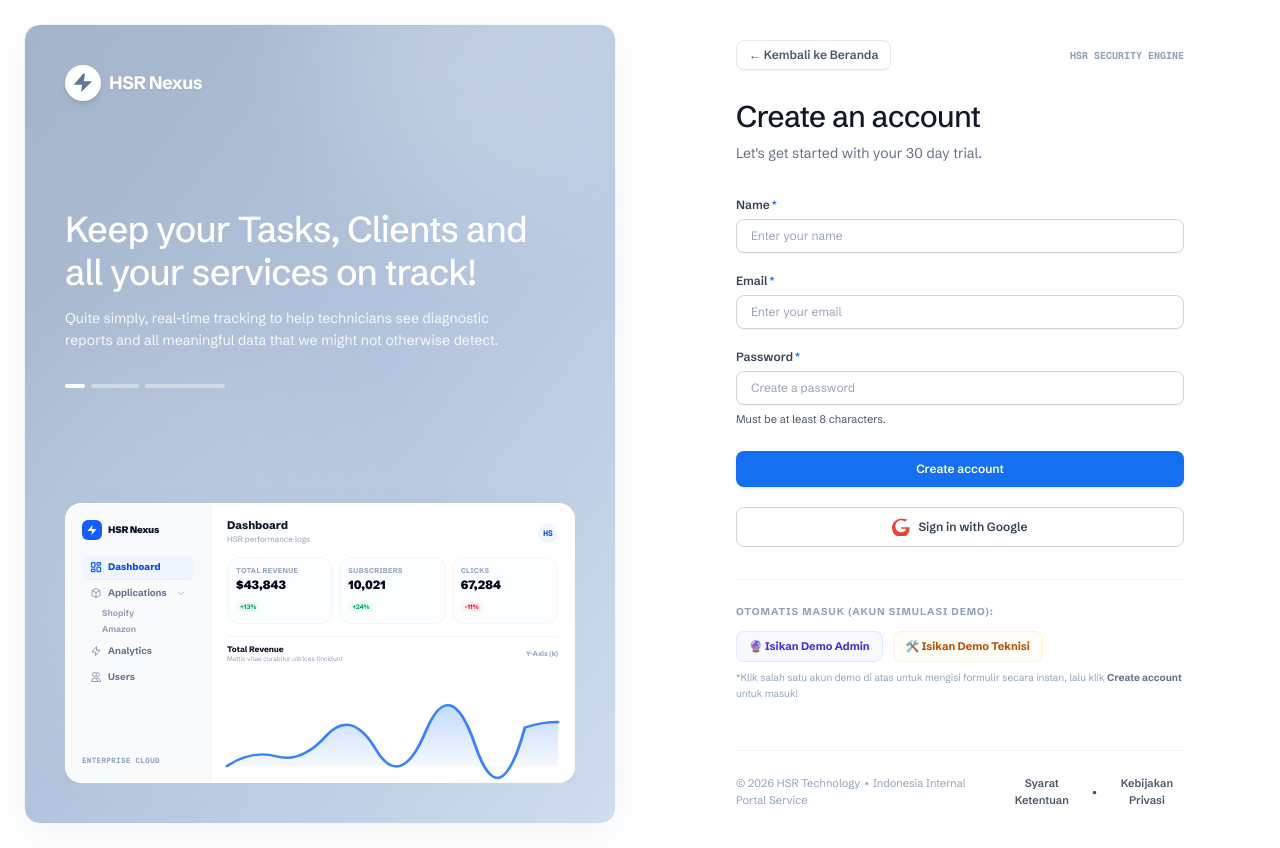
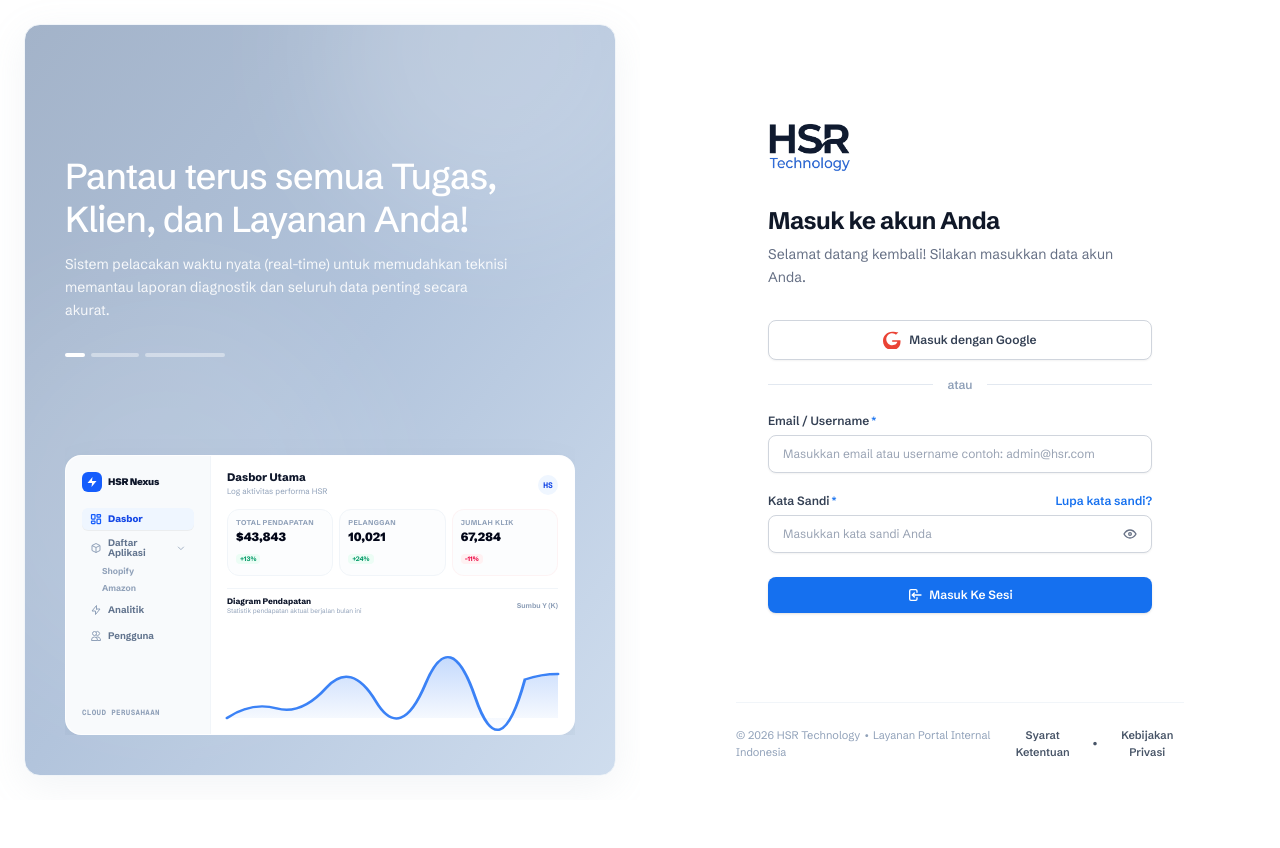
Before and after one commit to mrbvrz/hsrtech.id, a React (Vite) app: page /login in a window 1280 px wide. After the commit the page ends 800 px from the top, so only its background shows below. Built offline with nearby package versions, Linux system fonts and the light colour scheme.

Commit message:
feat: add password visibility toggle to login page
- Add IconEye and IconEyeOff for password masking
- Implement state to toggle password visibility
- Import logo image for consistent branding

```diff
--- a/src/components/Login.tsx
+++ b/src/components/Login.tsx
@@ -10,12 +10,13 @@
   IconCheck, IconSearch, IconBuilding, IconShieldCheck, IconAlertCircle, IconRefresh,
   IconSettings, IconActivity, IconFileText, IconCircleCheck, IconClock, IconCircleX, IconPlus,
   IconArrowLeft, IconKey, IconMail, IconPhone, IconUsers, IconTool, IconChevronRight, IconChevronDown,
-  IconBell, IconHelpCircle, IconDots, IconBriefcase, IconMenu2
+  IconBell, IconHelpCircle, IconDots, IconBriefcase, IconMenu2, IconEye, IconEyeOff
 } from '@tabler/icons-react';
 import { SERVICES } from '../data';
 import { Reservation as ReservationType } from '../types';
 import Logo from './Logo';
 import { useLegalDrawer } from '../context/LegalDrawerContext';
+import logoImg from '../assets/logo.png';
 
 interface LoginProps {
   onLoginSuccess: (role: 'admin' | 'teknisi') => void;
@@ -27,9 +28,9 @@
 export default function Login({ onLoginSuccess, onNavigateHome, userRole, onLogout }: LoginProps) {
   const { openTerms, openPrivacy } = useLegalDrawer();
   // Login Panel State
-  const [displayName, setDisplayName] = useState('');
   const [username, setUsername] = useState('');
   const [password, setPassword] = useState('');
+  const [showPassword, setShowPassword] = useState(false);
   const [errorMsg, setErrorMsg] = useState('');
   const [isLoading, setIsLoading] = useState(false);
 
@@ -1300,19 +1301,7 @@
     );
   }
 
-  // ELSE: RETURN THE VISUALLY POLISHED SPLIT SCREEN LOGIN/REGISTER
-  const fillDemo = (role: 'admin' | 'teknisi') => {
-    if (role === 'admin') {
-      setDisplayName('Hasan Suryaman');
-      setUsername('admin@hsr.com');
-      setPassword('admin');
-    } else {
-      setDisplayName('John Marpaung');
-      setUsername('teknisi@hsr.com');
-      setPassword('teknisi');
-    }
-  };
-
+  // ELSE: RETURN THE VISUALLY POLISHED SPLIT SCREEN SIGN-IN
   return (
     <div className="min-h-screen bg-white text-slate-900 flex font-sans overflow-hidden">
 
@@ -1323,23 +1312,13 @@
           <div className="absolute top-[-20%] right-[-10%] w-[350px] h-[350px] bg-white/20 rounded-full blur-3xl pointer-events-none" />
           <div className="absolute bottom-[10%] left-[-10%] w-[400px] h-[400px] bg-white/10 rounded-full blur-3xl pointer-events-none" />
 
-          {/* Top Logo Section */}
-          <div className="flex items-center gap-2 z-10">
-            <div className="w-9 h-9 rounded-full bg-white flex items-center justify-center shadow-md shadow-slate-350/20 shrink-0">
-              <svg className="w-5.5 h-5.5 text-[#5e779b] fill-current" viewBox="0 0 24 24">
-                <path d="M12 2L2 14h9l-1.2 8L22 10h-9l1.2-8z" strokeLinecap="round" strokeLinejoin="round" />
-              </svg>
-            </div>
-            <span className="text-lg font-bold tracking-tight text-white font-sans drop-shadow-xs">HSR Nexus</span>
-          </div>
-
           {/* Middle Body Copy */}
           <div className="my-auto pt-6 pb-4 max-w-xl text-left z-10">
             <h1 className="text-3xl xl:text-4xl font-display font-medium text-white tracking-tight leading-[1.2] mb-3 [text-wrap:balance]">
-              Keep your Tasks, Clients and all your services on track!
+              Pantau terus semua Tugas, Klien, dan Layanan Anda!
             </h1>
             <p className="text-white/90 text-sm leading-relaxed font-normal max-w-md mb-8">
-              Quite simply, real-time tracking to help technicians see diagnostic reports and all meaningful data that we might not otherwise detect.
+              Sistem pelacakan waktu nyata (real-time) untuk memudahkan teknisi memantau laporan diagnostik dan seluruh data penting secara akurat.
             </p>
 
             {/* Pagination Segment Lines */}
@@ -1376,7 +1355,7 @@
                         <rect x="14" y="12" width="7" height="9" rx="1" />
                         <rect x="3" y="16" width="7" height="5" rx="1" />
                       </svg>
-                      Dashboard
+                      Dasbor
                     </div>
 
                     <div className="flex items-center justify-between px-2 py-1 text-slate-500 hover:text-slate-900 text-[9.5px] font-bold leading-none cursor-pointer">
@@ -1384,7 +1363,7 @@
                         <svg className="w-3 h-3 text-slate-400 shrink-0" fill="none" stroke="currentColor" strokeWidth="2" viewBox="0 0 24 24">
                           <path d="M20 7l-8-4-8 4m16 0l-8 4m8-4v10l-8 4m0-10L4 7m8 4v10M4 7v10l8 4" />
                         </svg>
-                        Applications
+                        Daftar Aplikasi
                       </span>
                       <svg className="w-2.5 h-2.5 text-slate-400" fill="none" stroke="currentColor" strokeWidth="2" viewBox="0 0 24 24">
                         <path d="M19 9l-7 7-7-7" />
@@ -1397,26 +1376,26 @@
                       <svg className="w-3 h-3 text-slate-400 shrink-0" fill="none" stroke="currentColor" strokeWidth="2" viewBox="0 0 24 24">
                         <path d="M13 10V3L4 14h7v7l9-11h-7z" strokeLinecap="round" strokeLinejoin="round" />
                       </svg>
-                      Analytics
+                      Analitik
                     </div>
                     <div className="flex items-center gap-1.5 px-2 py-1 text-slate-500 text-[9.5px] font-bold">
                       <svg className="w-3 h-3 text-slate-400 shrink-0" fill="none" stroke="currentColor" strokeWidth="2" viewBox="0 0 24 24">
                         <path d="M12 4.354a4 4 0 110 5.292M15 21H3v-1a6 6 0 0112 0v1zm0 0h6v-1a6 6 0 00-9-5.197M13 7a4 4 0 11-8 0 4 4 0 018 0z" />
                       </svg>
-                      Users
+                      Pengguna
                     </div>
                   </div>
                 </div>
 
-                <div className="text-[7.5px] font-mono font-bold text-slate-400 tracking-wider">ENTERPRISE CLOUD</div>
+                <div className="text-[7.5px] font-mono font-bold text-slate-400 tracking-wider">CLOUD PERUSAHAAN</div>
               </div>
 
               {/* Main Mini Panel Body */}
               <div className="flex-1 bg-white p-4 flex flex-col justify-between rounded-r-2xl overflow-hidden">
                 <div className="flex items-center justify-between">
                   <div>
-                    <h4 className="text-[11px] font-extrabold text-slate-900 leading-none">Dashboard</h4>
-                    <span className="text-[8px] text-slate-400 mt-0.5 block">HSR performance logs</span>
+                    <h4 className="text-[11px] font-extrabold text-slate-900 leading-none">Dasbor Utama</h4>
+                    <span className="text-[8px] text-slate-400 mt-0.5 block">Log aktivitas performa HSR</span>
                   </div>
                   <div className="w-5 h-5 rounded-full bg-blue-50 text-blue-700 font-bold text-[8px] flex items-center justify-center font-mono">
                     HS
@@ -1426,17 +1405,17 @@
                 {/* Statistics Row layout */}
                 <div className="grid grid-cols-3 gap-1.5 my-3">
                   <div className="border border-slate-100 bg-slate-50/40 p-2 rounded-xl">
-                    <span className="text-[7px] text-slate-400 block font-bold uppercase tracking-wider">Total Revenue</span>
+                    <span className="text-[7px] text-slate-400 block font-bold uppercase tracking-wider">Total Pendapatan</span>
                     <span className="text-xs font-black text-slate-950 mt-0.5 block leading-none">$43,843</span>
                     <span className="inline-block px-1 py-0.5 rounded-sm bg-emerald-50 text-emerald-600 text-[6.5px] font-bold mt-1 leading-none">+13%</span>
                   </div>
                   <div className="border border-slate-100 bg-slate-50/40 p-2 rounded-xl">
-                    <span className="text-[7px] text-slate-400 block font-bold uppercase tracking-wider">Subscribers</span>
+                    <span className="text-[7px] text-slate-400 block font-bold uppercase tracking-wider">Pelanggan</span>
                     <span className="text-xs font-black text-slate-950 mt-0.5 block leading-none">10,021</span>
                     <span className="inline-block px-1 py-0.5 rounded-sm bg-emerald-50 text-emerald-600 text-[6.5px] font-bold mt-1 leading-none">+24%</span>
                   </div>
                   <div className="border border-[#fee2e2]/35 bg-slate-50/40 p-2 rounded-xl">
-                    <span className="text-[7px] text-slate-400 block font-bold uppercase tracking-wider">Clicks</span>
+                    <span className="text-[7px] text-slate-400 block font-bold uppercase tracking-wider">Jumlah Klik</span>
                     <span className="text-xs font-black text-slate-950 mt-0.5 block leading-none">67,284</span>
                     <span className="inline-block px-1 py-0.5 rounded-sm bg-rose-50 text-rose-600 text-[6.5px] font-bold mt-1 leading-none">-11%</span>
                   </div>
@@ -1446,10 +1425,10 @@
                 <div className="pt-2 border-t border-slate-100 flex-1 flex flex-col justify-between">
                   <div className="flex items-center justify-between">
                     <div>
-                      <span className="text-[8px] font-extrabold text-slate-900 block leading-none">Total Revenue</span>
-                      <span className="text-[6.5px] text-slate-400 block mt-0.5">Mattis vitae curabitur ultrices tincidunt</span>
+                      <span className="text-[8px] font-extrabold text-slate-900 block leading-none">Diagram Pendapatan</span>
+                      <span className="text-[6.5px] text-slate-400 block mt-0.5">Statistik pendapatan aktual berjalan bulan ini</span>
                     </div>
-                    <div className="text-[7px] font-bold text-slate-400">Y-Axis (k)</div>
+                    <div className="text-[7px] font-bold text-slate-400">Sumbu Y (K)</div>
                   </div>
 
                   {/* Gorgeous glowing wave chart using smooth SVG vectors */}
@@ -1487,32 +1466,49 @@
       {/* RIGHT CONTAINER COL: Form area (48% width) */}
       <div className="w-full lg:w-[50%] flex flex-col justify-between px-6 py-10 md:px-12 lg:px-16 xl:px-24 bg-white relative">
 
-        {/* Back Link to Public Web */}
-        <div className="flex items-center justify-between">
-          <button
-            type="button"
-            onClick={onNavigateHome}
-            className="group inline-flex items-center gap-2 px-3 py-1.5 rounded-lg border border-slate-200 bg-white hover:border-slate-300 text-xs font-semibold text-slate-600 hover:text-slate-900 transition-all cursor-pointer shadow-2xs"
-          >
-            ← Kembali ke Beranda
-          </button>
-
-          <div className="text-right text-[10px] font-mono font-bold text-slate-400">
-            HSR SECURITY ENGINE
+        {/* Central Registration Panel */}
+        <div className="my-auto max-w-sm w-full mx-auto py-8">
+
+          {/* Logo brand */}
+          <div className="flex justify-start mb-8">
+            <img
+              src={logoImg}
+              alt="HSR Logo"
+              className="h-16 w-auto object-contain"
+              referrerPolicy="no-referrer"
+            />
           </div>
-        </div>
-
-        {/* Central Registration Panel */}
-        <div className="my-auto max-w-md w-full mx-auto py-8">
 
           {/* Header block */}
           <div className="text-left mb-8">
-            <h2 className="text-3xl font-display font-medium text-[#101828] tracking-tight leading-none mb-2.5">
-              Create an account
+            <h2 className="text-2xl font-display font-bold text-[#101828] tracking-tight leading-none mb-2.5">
+              Masuk ke akun Anda
             </h2>
             <p className="text-sm font-normal text-[#667085] leading-relaxed">
-              Let's get started with your 30 day trial.
+              Selamat datang kembali! Silakan masukkan data akun Anda.
             </p>
+          </div>
+
+          {/* Tombol login dengan Google di bagian atas */}
+          <div className="mb-5 space-y-4">
+            <button
+              type="button"
+              onClick={handleGoogleSignIn}
+              className="w-full flex items-center justify-center gap-2 bg-white hover:bg-[#F9FAFB] text-[#344054] border border-[#D0D5DD] font-semibold py-2.5 px-4 rounded-lg text-xs shadow-xs hover:shadow-2xs transition-all cursor-pointer select-none font-sans"
+            >
+              <svg className="w-4.5 h-4.5 shrink-0" viewBox="0 0 24 24">
+                <path fill="#EA4335" d="M12.24 10.285V14.4h6.887c-.275 1.565-1.88 4.604-6.887 4.604-4.33 0-7.859-3.578-7.859-8s3.53-8 7.859-8c2.46 0 4.105 1.025 5.047 1.926l3.245-3.123C18.25 1.91 15.45 1 12.24 1 5.485 1 0 6.485 0 13.24s5.485 12.24 12.24 12.24c6.1 0 11.144-4.29 11.144-11.24 0-.756-.08-1.332-.18-1.956H12.24z"/>
+              </svg>
+              <span>Masuk dengan Google</span>
+            </button>
+
+            {/* Pembatas 'atau' */}
+            <div className="relative flex items-center justify-center py-2">
+              <div className="border-t border-slate-200 w-full" />
+              <span className="absolute bg-white px-3.5 text-xs font-semibold text-slate-400">
+                atau
+              </span>
+            </div>
           </div>
 
           {/* Form container */}
@@ -1523,125 +1519,91 @@
               <motion.div
                 initial={{ opacity: 0, y: -4 }}
                 animate={{ opacity: 1, y: 0 }}
-                className="bg-rose-50 border border-rose-150 text-rose-700 p-3 rounded-lg text-xs font-medium flex items-start gap-2 shadow-2xs"
+                className="bg-rose-50 border border-rose-150 text-rose-750 p-3 rounded-lg text-xs font-medium flex items-start gap-2 shadow-sm"
               >
                 <IconAlertCircle className="w-4 h-4 shrink-0 mt-0.5 text-rose-600" />
                 <span>{errorMsg}</span>
               </motion.div>
             )}
 
-            {/* Field 1: Name */}
-            <div>
-              <label htmlFor="name-input" className="block text-xs font-semibold text-[#344054] mb-1.5">
-                Name<span className="text-[#1570ef] ml-0.5">*</span>
-              </label>
-              <input
-                id="name-input"
-                type="text"
-                placeholder="Enter your name"
-                required
-                value={displayName}
-                onChange={(e) => setDisplayName(e.target.value)}
-                className="w-full border border-[#D0D5DD] px-3.5 py-2 text-xs rounded-lg text-slate-900 placeholder-[#98A2B3] focus:outline-none focus:ring-3 focus:ring-blue-100 focus:border-[#1570ef] shadow-2xs transition-all bg-white"
-              />
-            </div>
-
-            {/* Field 2: Email */}
+            {/* Field 1: Email / Username */}
             <div>
               <label htmlFor="email-input" className="block text-xs font-semibold text-[#344054] mb-1.5">
-                Email<span className="text-[#1570ef] ml-0.5">*</span>
+                Email / Username<span className="text-[#1570ef] ml-0.5">*</span>
               </label>
               <input
                 id="email-input"
                 type="text"
-                placeholder="Enter your email"
+                placeholder="Masukkan email atau username contoh: admin@hsr.com"
                 required
                 value={username}
                 onChange={(e) => setUsername(e.target.value)}
-                className="w-full border border-[#D0D5DD] px-3.5 py-2 text-xs rounded-lg text-slate-900 placeholder-[#98A2B3] focus:outline-none focus:ring-3 focus:ring-blue-100 focus:border-[#1570ef] shadow-2xs transition-all bg-white"
+                className="w-full border border-[#D0D5DD] px-3.5 py-2.5 text-xs rounded-lg text-slate-900 placeholder-[#98A2B3] focus:outline-none focus:ring-4 focus:ring-blue-50/50 focus:border-[#1570ef] shadow-xs transition-all bg-white font-sans"
               />
             </div>
 
-            {/* Field 3: Password */}
+            {/* Field 2: Password with Show/Hide Toggle */}
             <div>
-              <label htmlFor="password-input" className="block text-xs font-semibold text-[#344054] mb-1.5">
-                Password<span className="text-[#1570ef] ml-0.5">*</span>
-              </label>
-              <input
-                id="password-input"
-                type="password"
-                placeholder="Create a password"
-                required
-                value={password}
-                onChange={(e) => setPassword(e.target.value)}
-                className="w-full border border-[#D0D5DD] px-3.5 py-2 text-xs rounded-lg text-slate-900 placeholder-[#98A2B3] focus:outline-none focus:ring-3 focus:ring-blue-100 focus:border-[#1570ef] shadow-2xs transition-all bg-white"
-              />
-              <p className="text-[11px] text-[#475467] font-normal mt-1.5 leading-normal">
-                Must be at least 8 characters.
-              </p>
+              <div className="flex justify-between items-center mb-1.5">
+                <label htmlFor="password-input" className="block text-xs font-semibold text-[#344054]">
+                  Kata Sandi<span className="text-[#1570ef] ml-0.5">*</span>
+                </label>
+                <span className="text-xs text-[#1570ef] hover:text-[#175cd3] font-semibold cursor-pointer select-none">
+                  Lupa kata sandi?
+                </span>
+              </div>
+
+              <div className="relative">
+                <input
+                  id="password-input"
+                  type={showPassword ? "text" : "password"}
+                  placeholder="Masukkan kata sandi Anda"
+                  required
+                  value={password}
+                  onChange={(e) => setPassword(e.target.value)}
+                  className="w-full border border-[#D0D5DD] pl-3.5 pr-10 py-2.5 text-xs rounded-lg text-slate-900 placeholder-[#98A2B3] focus:outline-none focus:ring-4 focus:ring-blue-50/50 focus:border-[#1570ef] shadow-xs transition-all bg-white font-sans"
+                />
+                <button
+                  type="button"
+                  onClick={() => setShowPassword(!showPassword)}
+                  className="absolute right-3.5 top-1/2 -translate-y-1/2 text-[#667085] hover:text-slate-800 transition-colors focus:outline-none cursor-pointer"
+                  title={showPassword ? "Sembunyikan kata sandi" : "Tampilkan kata sandi"}
+                >
+                  {showPassword ? (
+                    <IconEyeOff className="w-4 h-4 shrink-0" />
+                  ) : (
+                    <IconEye className="w-4 h-4 shrink-0" />
+                  )}
+                </button>
+              </div>
             </div>
 
             {/* Register Action Button */}
             <button
               type="submit"
               disabled={isLoading}
-              className="w-full bg-[#1570EF] hover:bg-[#175CD3] active:bg-[#155EEF] text-white font-semibold py-2.5 px-4 rounded-lg text-xs shadow-sm hover:shadow-md transition-all duration-200 text-center flex items-center justify-center gap-1.5 cursor-pointer disabled:opacity-50 select-none mt-6"
+              className="w-full bg-[#1570EF] hover:bg-[#175CD3] active:bg-[#155EEF] text-white font-semibold py-2.5 px-4 rounded-lg text-xs shadow-sm hover:shadow-md transition-all duration-200 text-center flex items-center justify-center gap-1.5 cursor-pointer disabled:opacity-50 select-none mt-6 font-sans"
             >
               {isLoading ? (
                 <>
                   <IconRefresh className="w-3.5 h-3.5 animate-spin" />
-                  <span>Creating account...</span>
+                  <span>Memproses masuk...</span>
                 </>
               ) : (
-                <span>Create account</span>
+                <>
+                  <IconLogin className="w-4 h-4 shrink-0" />
+                  <span>Masuk Ke Sesi</span>
+                </>
               )}
             </button>
 
-            {/* Google Sign In Option */}
-            <button
-              type="button"
-              onClick={handleGoogleSignIn}
-              className="w-full flex items-center justify-center gap-2 bg-white hover:bg-[#F9FAFB] text-[#344054] border border-[#D0D5DD] font-semibold py-2.5 px-4 rounded-lg text-xs shadow-3xs hover:shadow-2xs transition-all cursor-pointer select-none"
-            >
-              <svg className="w-4.5 h-4.5 shrink-0" viewBox="0 0 24 24">
-                <path fill="#EA4335" d="M12.24 10.285V14.4h6.887c-.275 1.565-1.88 4.604-6.887 4.604-4.33 0-7.859-3.578-7.859-8s3.53-8 7.859-8c2.46 0 4.105 1.025 5.047 1.926l3.245-3.123C18.25 1.91 15.45 1 12.24 1 5.485 1 0 6.485 0 13.24s5.485 12.24 12.24 12.24c6.1 0 11.144-4.29 11.144-11.24 0-.756-.08-1.332-.18-1.956H12.24z"/>
-              </svg>
-              <span>Sign in with Google</span>
-            </button>
-
           </form>
-
-          {/* Quick Admin/Technician demo pre-fills underneath the form */}
-          <div className="mt-8 pt-6 border-t border-slate-100 text-left">
-            <span className="text-[10px] font-bold text-slate-400 uppercase tracking-widest block mb-3">
-              OTOMATIS MASUK (AKUN SIMULASI DEMO):
-            </span>
-            <div className="flex flex-wrap gap-2.5">
-              <button
-                type="button"
-                onClick={() => fillDemo('admin')}
-                className="flex items-center gap-1.5 px-3 py-1.5 rounded-lg border border-indigo-100 bg-indigo-50/50 hover:bg-indigo-50 text-[11px] font-bold text-indigo-700 transition-colors cursor-pointer"
-              >
-                🔮 Isikan Demo Admin
-              </button>
-              <button
-                type="button"
-                onClick={() => fillDemo('teknisi')}
-                className="flex items-center gap-1.5 px-3 py-1.5 rounded-lg border border-amber-100 bg-amber-50/50 hover:bg-amber-50 text-[11px] font-bold text-amber-700 transition-colors cursor-pointer"
-              >
-                🛠️ Isikan Demo Teknisi
-              </button>
-            </div>
-            <p className="text-[10px] text-slate-400 mt-2 leading-relaxed">
-              *Klik salah satu akun demo di atas untuk mengisi formulir secara instan, lalu klik <strong className="text-slate-500 font-bold">Create account</strong> untuk masuk!
-            </p>
-          </div>
 
         </div>
 
         {/* Footer info containing privacy/terms action */}
         <div className="flex flex-col sm:flex-row items-center justify-between pt-6 border-t border-slate-100 text-[11px] text-slate-400 leading-normal gap-3 mt-4">
-          <span>&copy; 2026 HSR Technology • Indonesia Internal Portal Service</span>
+          <span>&copy; 2026 HSR Technology • Layanan Portal Internal Indonesia</span>
           <div className="flex items-center gap-3 font-semibold text-[#475467]">
             <button
               type="button"
```
